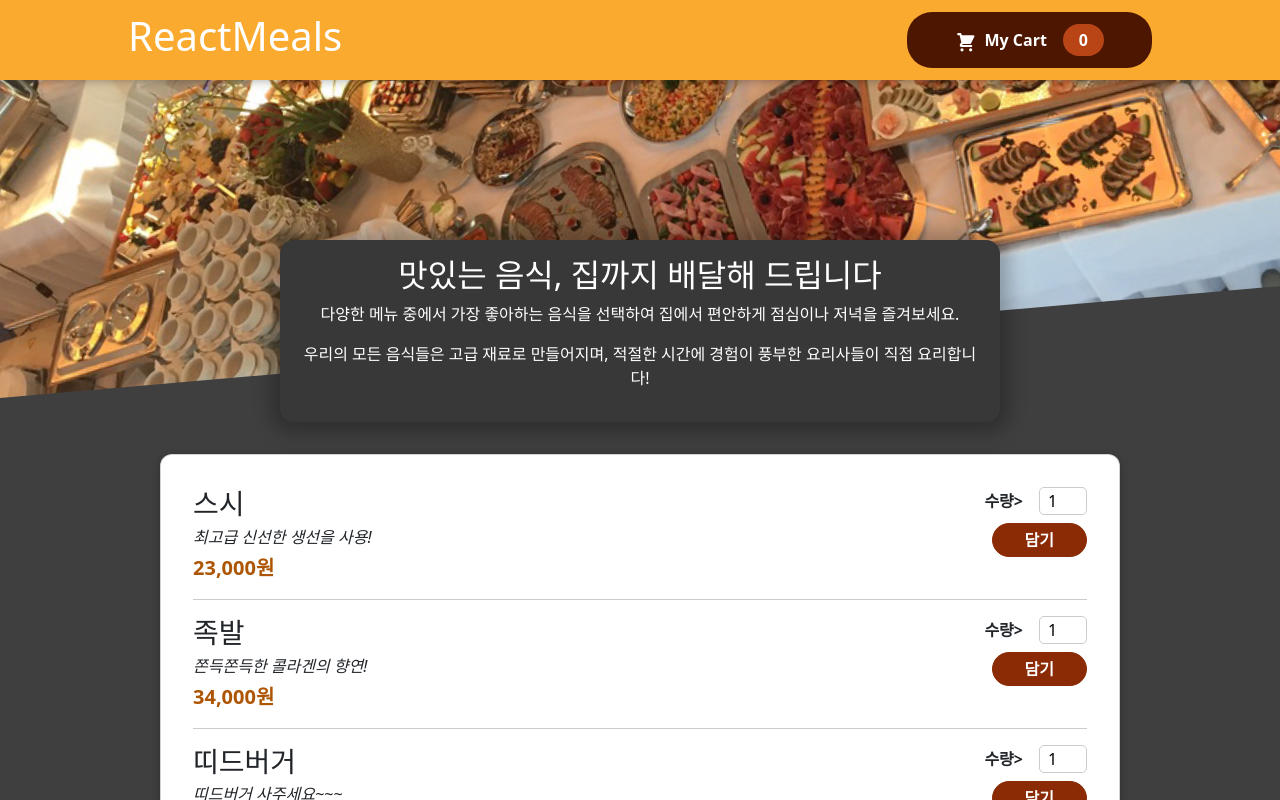
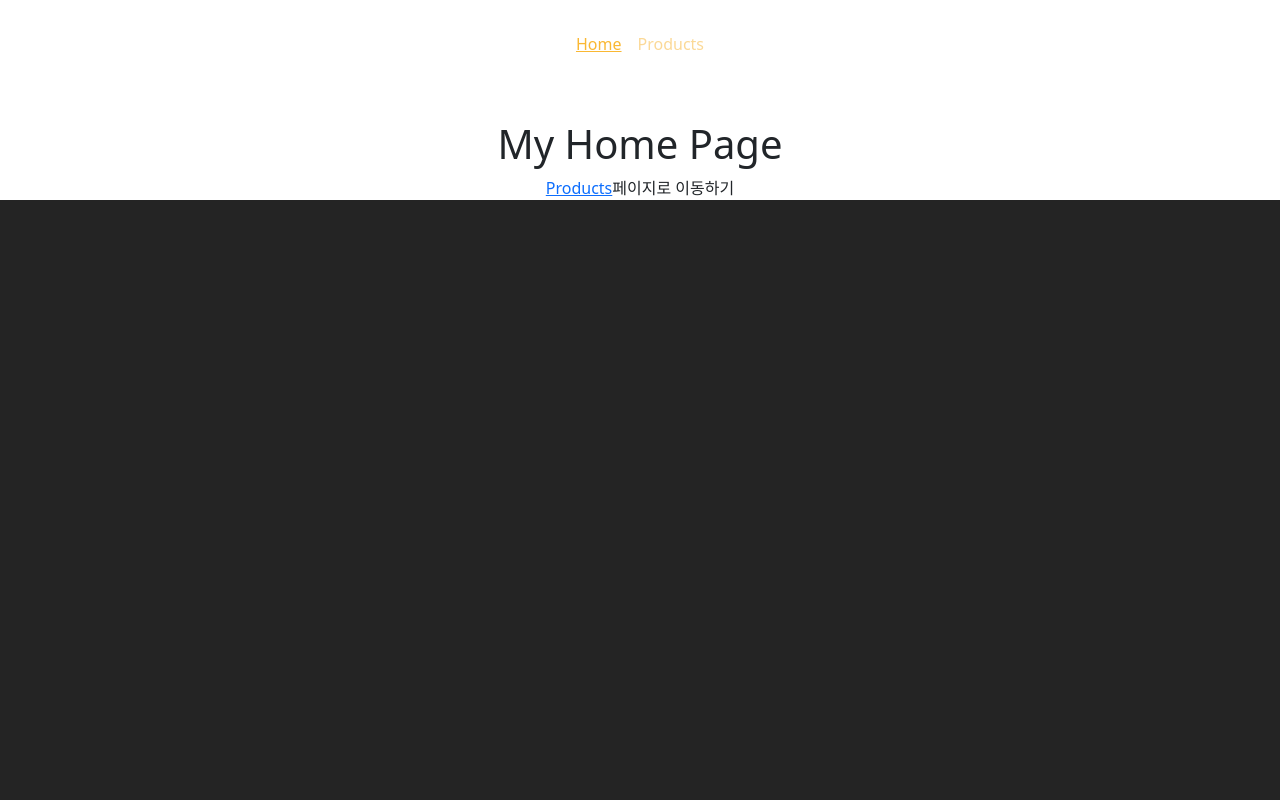
Before and after one commit to junglimit/react-study202406, a React (Create React App) app: page / in a window 1280 px wide. Shown: the top 800 px of the page. Built offline with nearby package versions, Linux system fonts and the light colour scheme; the HTML template or start-up script is replaced by a standard one.

Commit message:
router : 기본 사용법

```diff
--- a/package.json
+++ b/package.json
@@ -10,6 +10,7 @@
     "react": "^18.3.1",
     "react-dom": "^18.3.1",
     "react-icons": "^5.2.1",
+    "react-router-dom": "^6.24.0",
     "react-scripts": "5.0.1",
     "reactstrap": "^9.2.2",
     "sass": "^1.77.6",
--- a/src/App.js
+++ b/src/App.js
@@ -1,28 +1,31 @@
-import React, { useState } from 'react';
-import Header from './components/Food/Layout/Header';
-import Meals from './components/Food/Meals/Meals';
-import Cart from './components/Food/Cart/Cart';
-import CartProvider from './store/CartProvider';
+import React from 'react';
+import Home from './components/RouteExample/pages/Home';
+import Products from './components/RouteExample/pages/Products';
+import { createBrowserRouter, RouterProvider } from 'react-router-dom';
+import RootLayout from './components/RouteExample/layout/RootLayout';
+import ErrorPage from './components/RouteExample/pages/ErrorPage';
+import ProductDetail from './components/RouteExample/pages/ProductDetail';
+
+// 라우터 설정
+const router = createBrowserRouter([
+
+    {
+        path: '/',
+        element: <RootLayout />,
+        errorElement: <ErrorPage />,
+        children: [
+            { index: true, element: <Home /> },
+            { path: 'products', element: <Products /> },
+            { path: 'products/:prodId/page/:pageNo', element: <ProductDetail /> },
+        ]
+    },
+
+]);
 
 const App = () => {
 
-    // 장바구니 모달을 열고 닫는 상태변수
-    const [cartIsShown, setCartIsShown] = useState(false);
-
-    // 모달을 열어주는 핸들러
-    const showCartHandler = () => setCartIsShown(true);
-
-    // 모달을 닫아주는 핸들러
-    const hideCartHandler = () => setCartIsShown(false);
-
     return (
-        <CartProvider>
-            {cartIsShown && <Cart onClose={hideCartHandler} />}
-            <Header onShowCart={showCartHandler} />
-            <div id="main">
-                <Meals />
-            </div>
-        </CartProvider>
+        <RouterProvider router={router} />
     );
 };
 
--- a/src/components/Food/Layout/HeaderCartButton.js
+++ b/src/components/Food/Layout/HeaderCartButton.js
@@ -1,41 +1,37 @@
-import React, {useContext, useEffect, useState} from 'react';
+import React, { useContext, useEffect, useState } from 'react';
 import CartIcon from './CartIcon';
 import styles from './HeaderCartButton.module.scss';
 import CartContext from '../../../store/cart-context';
 
 const HeaderCartButton = ({ onShow }) => {
 
-
-
     // bump 애니메이션을 제어하는 상태변수
-    const [isBumped, setIsBumped] = useState(false);
+    const [isBump, setIsBump] = useState(false);
 
     // 장바구니 배열
     const { cartItems } = useContext(CartContext);
 
     const numberOfCart = cartItems.reduce((accum, current) => accum + current.amount, 0);
 
-    const {button, icon, badge , bump} = styles;
+    const {button, icon, badge, bump} = styles;
 
     useEffect(() => {
-        // console.log('useEffect 실행')
+        if (cartItems.length === 0) return;
 
-        if(cartItems.length === 0) return;
-
-        setIsBumped(true);
+        // console.log('useEffect 실행');
+        setIsBump(true);
 
         // 애니메이션 실행 후 클래스 제거
         const timer = setTimeout(() => {
-        setIsBumped(false);
+            setIsBump(false);
         }, 300);
-        // 광클방지 디바운싱
-        return () => {
-            clearTimeout(timer);
-        }
+
+        return () => clearTimeout(timer);
+
     }, [cartItems]);
 
     return (
-        <button className={`${button} ${isBumped ? bump : undefined}`} onClick={onShow}>
+        <button className={`${button} ${isBump ? bump : undefined}`} onClick={onShow}>
       <span className={icon}>
         <CartIcon />
       </span>
--- /dev/null
+++ b/src/components/RouteExample/layout/MainNavigation.js
@@ -0,0 +1,30 @@
+import React from 'react';
+import { NavLink } from 'react-router-dom';
+import styles from './MainNavigation.module.scss';
+
+const MainNavigation = () => {
+
+    const activeFn = ({ isActive }) => {
+        // NavLink 컴포넌트에 className프롭스에 함수를 전달하면
+        // 첫번째 파라미터에 어떤 객체정보를 준다.
+        // console.log(aa);
+        return isActive ? styles.active : undefined;
+    };
+
+    return (
+        <header className={styles.header}>
+            <nav>
+                <ul className={styles.list}>
+                    <li>
+                        <NavLink to='' className={activeFn} end>Home</NavLink>
+                    </li>
+                    <li>
+                        <NavLink to='products' className={activeFn}>Products</NavLink>
+                    </li>
+                </ul>
+            </nav>
+        </header>
+    )
+}
+
+export default MainNavigation
--- /dev/null
+++ b/src/components/RouteExample/layout/MainNavigation.module.scss
@@ -0,0 +1,24 @@
+.header {
+  max-width: 60rem;
+  margin: auto;
+  padding: 2rem;
+  display: flex;
+  justify-content: center;
+}
+
+.list {
+  display: flex;
+  gap: 1rem;
+
+  a {
+    text-decoration: none;
+    color: var(--color-primary-400);
+
+    &:hover,
+    &.active {
+      color: var(--color-primary-800);
+      text-decoration: underline;
+    }
+
+  }
+}
--- /dev/null
+++ b/src/components/RouteExample/layout/RootLayout.js
@@ -0,0 +1,17 @@
+import React from 'react'
+import MainNavigation from './MainNavigation'
+import { Outlet } from 'react-router-dom'
+
+const RootLayout = () => {
+    return (
+        <>
+            <MainNavigation />
+            {/* RootLayout의 children들이 Outlet으로 렌더링됨 */}
+            <main>
+                <Outlet />
+            </main>
+        </>
+    )
+}
+
+export default RootLayout
--- /dev/null
+++ b/src/components/RouteExample/pages/ErrorPage.js
@@ -0,0 +1,16 @@
+import React from 'react';
+import MainNavigation from '../layout/MainNavigation';
+
+const ErrorPage = () => {
+    return (
+        <>
+            <MainNavigation />
+            <main>
+                <h1>페이지를 찾을 수 없습니다!</h1>
+                <p>요청하신 페이지의 주소를 다시 확인해주세요.</p>
+            </main>
+        </>
+    );
+};
+
+export default ErrorPage;
--- /dev/null
+++ b/src/components/RouteExample/pages/Home.js
@@ -0,0 +1,17 @@
+import React from 'react';
+import { Link } from 'react-router-dom';
+
+const Home = () => {
+    console.log('home!');
+
+    return (
+        <>
+            <h1>My Home Page</h1>
+            <p>
+                <Link to="products">Products</Link>페이지로 이동하기
+            </p>
+        </>
+    );
+};
+
+export default Home;
--- /dev/null
+++ b/src/components/RouteExample/pages/ProductDetail.js
@@ -0,0 +1,19 @@
+import React from 'react';
+import { useParams } from 'react-router-dom';
+
+const ProductDetail = () => {
+    // 주소에 전달된 파라미터 읽기
+    const params = useParams();
+    console.log(params);
+
+    return (
+        <>
+            <h1>제품 상세보기 화면</h1>
+            <p>
+                제품ID: {params.prodId}, 페이지번호: {params.pageNo}
+            </p>
+        </>
+    );
+};
+
+export default ProductDetail;
--- /dev/null
+++ b/src/components/RouteExample/pages/Products.js
@@ -0,0 +1,31 @@
+import React from 'react';
+import { Link } from 'react-router-dom';
+
+const DUMMY_PRODUCTS = [
+    { id: 'p1', name: '세탁기' },
+    { id: 'p2', name: '에어컨' },
+    { id: 'p3', name: '청소기' },
+];
+
+const Products = () => {
+
+    console.log('products!');
+
+
+    return (
+        <>
+            <h1>My Products Page</h1>
+            <ul>
+                {
+                    DUMMY_PRODUCTS.map(prod => (
+                        <li key={prod.id}>
+                            <Link to={`${prod.id}/page/10`}>{prod.name}</Link>
+                        </li>
+                    ))
+                }
+            </ul>
+        </>
+    );
+};
+
+export default Products;
--- a/src/index.css
+++ b/src/index.css
@@ -1,14 +1,55 @@
-@import url('https://fonts.googleapis.com/css2?family=Noto+Sans+JP:wght@400;700&display=swap');
-
 * {
   box-sizing: border-box;
 }
 
-html {
-  font-family: 'Noto Sans JP', sans-serif;
+:root {
+  font-family: Inter, Avenir, Helvetica, Arial, sans-serif;
+  font-size: 16px;
+  line-height: 24px;
+  font-weight: 400;
+
+  color-scheme: light dark;
+  color: rgba(255, 255, 255, 0.87);
+  background-color: #242424;
+
+  font-synthesis: none;
+  text-rendering: optimizeLegibility;
+  -webkit-font-smoothing: antialiased;
+  -moz-osx-font-smoothing: grayscale;
+  -webkit-text-size-adjust: 100%;
+
+  --color-gray-100: #f4f3f1;
+  --color-gray-200: #dddbd8;
+  --color-gray-300: #ccc9c6;
+  --color-gray-400: #aeaba7;
+  --color-gray-500: #8a8784;
+  --color-gray-600: #656360;
+  --color-gray-700: #4b4a47;
+  --color-gray-800: #31302e;
+  --color-gray-900: #1f1d1b;
+
+  --color-primary-100: #fcf3e1;
+  --color-primary-200: #fceccd;
+  --color-primary-300: #fae1af;
+  --color-primary-400: #fbd997;
+  --color-primary-500: #ffd37c;
+  --color-primary-600: #f9c762;
+  --color-primary-700: #fbc14d;
+  --color-primary-800: #fab833;
+  --color-primary-900: #f6ad1b;
 }
 
 body {
   margin: 0;
-  background-color: #3f3f3f;
 }
+
+ul {
+  list-style: none;
+  margin: 0;
+  padding: 0;
+}
+
+main {
+  margin: 2rem auto;
+  text-align: center;
+}
```
Also changed, not shown: 1 other file (tests, documents, lock files or other folders).
